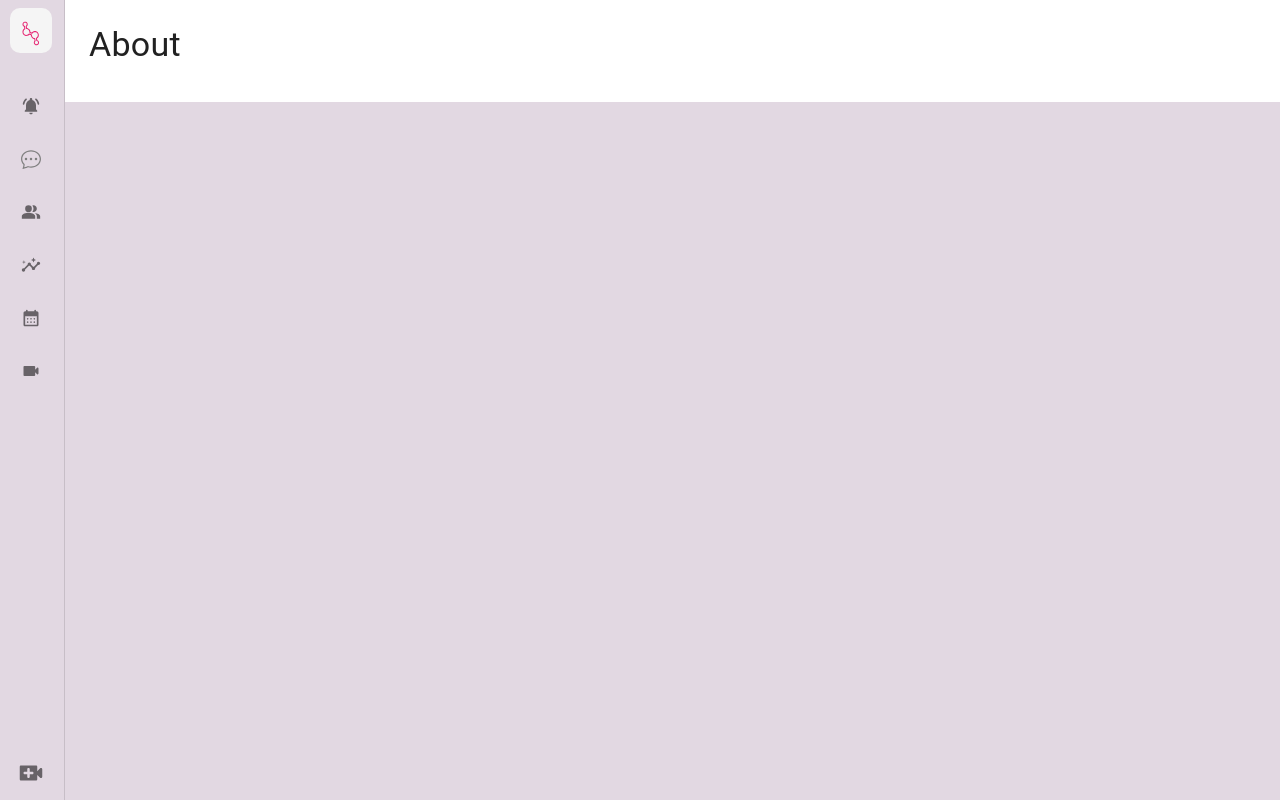
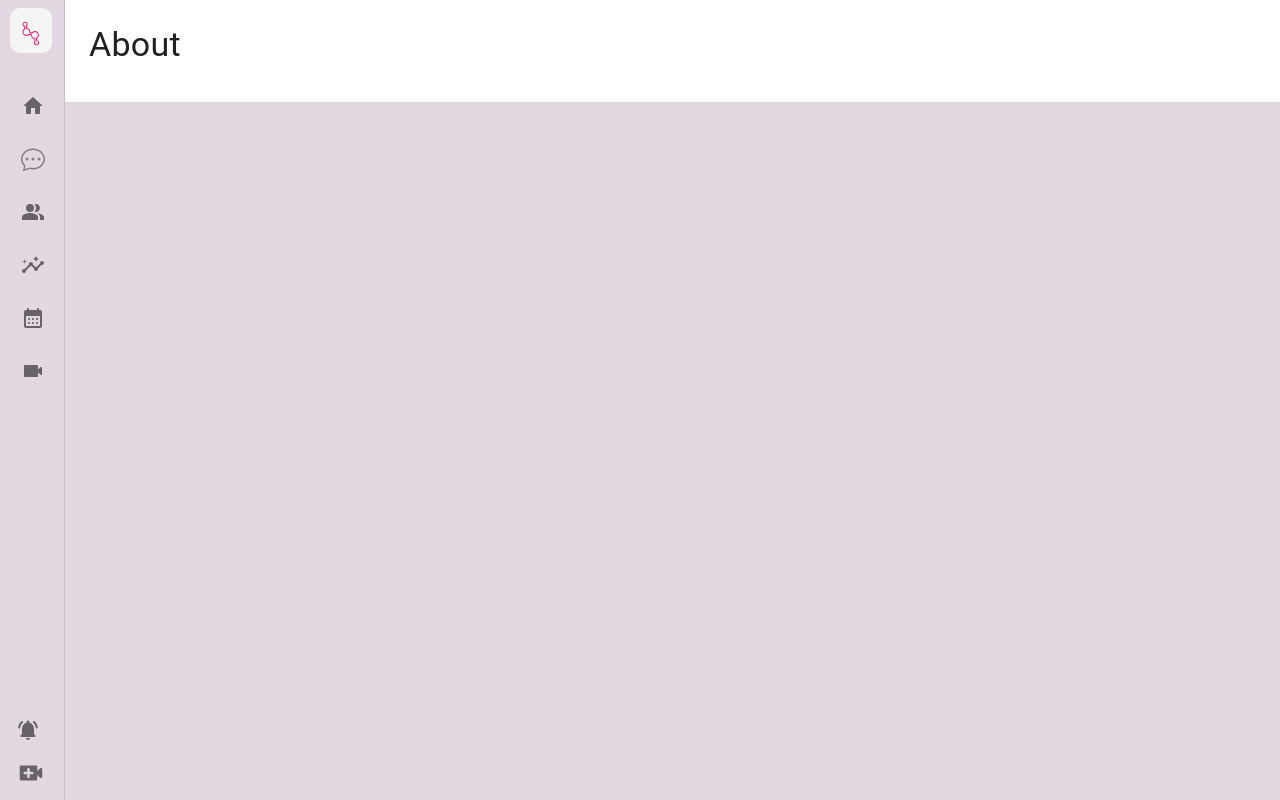
Before and after one commit to RamazaniMwemedi/Covale-Web-Version, a Next.js app in the folder soga/: page /about in a window 1280 px wide. Built offline with nearby package versions, Linux system fonts and the light colour scheme.

Commit message:
Adjusted the fontSize of main icon at DrawerComponet

```diff
--- a/soga/pages/components/DrawerComponent.js
+++ b/soga/pages/components/DrawerComponent.js
@@ -15,7 +15,8 @@ import VideocamRoundedIcon from "@mui/icons-material/VideocamRounded";
 import Tooltip from "@mui/material/Tooltip";
 import PeopleAltIcon from "@mui/icons-material/PeopleAlt";
 import InsightsSharpIcon from "@mui/icons-material/InsightsSharp";
-import NotificationsActiveRoundedIcon from '@mui/icons-material/NotificationsActiveRounded';
+import NotificationsActiveRoundedIcon from "@mui/icons-material/NotificationsActiveRounded";
+import HomeRoundedIcon from "@mui/icons-material/HomeRounded";
 
 import Logo from "../../assets/Logo";
 import NewMeet from "./NewMeet";
@@ -59,12 +60,13 @@ export default function DrawerComponent({ signoutHandler, user }) {
   const theme = useTheme();
 
   const [open, setOpen] = useState(false);
+  const [home, setHome] = useState("");
   const [chatColor, setChatColor] = useState("gray");
   const [peopleColor, setPeopleColor] = useState("gray");
   const [calendar, setCalendar] = useState("gray");
   const [meet, setMeet] = useState("gray");
   // Background color
-  const [notificationBackground, setNotificationBackground] = useState("")
+  const [homeBackground, setHomeBackground] = useState("");
   const [chatBackgroundColor, setChatBackgroundColor] = useState("");
   const [peopleBackgroundColor, setPeopleBackgroundColor] = useState("");
   const [calenderBackgroundColor, setCalenderBackgroundColor] = useState("");
@@ -114,7 +116,7 @@ export default function DrawerComponent({ signoutHandler, user }) {
       setCalenderBackgroundColor("");
       setMeetBackgroundColor(theme.colors.drawerBackground);
     }
-  }, [router.pathname,theme]);
+  }, [router.pathname, theme]);
 
   return (
     <>
@@ -144,26 +146,27 @@ export default function DrawerComponent({ signoutHandler, user }) {
                 <Logo width={50} height={50} />
               </Box>
               <br />
-              <Tooltip title="Notifications" placement="right-start">
+              {/* Home */}
+              <Tooltip title="Home" placement="right-start">
                 <ListItemButton
                   button
                   onClick={() => {
-                    router.push("/notifications");
+                    router.push("/home");
                   }}
                   sx={{
                     borderRadius: "10px",
                     margin: "5px",
-                    backgroundColor: notificationBackground,
+                    backgroundColor: homeBackground,
                   }}
                 >
-                  <ListItemIcon
-                  >
-                    <NotificationsActiveRoundedIcon fontSize="small" />
+                  <ListItemIcon>
+                    <HomeRoundedIcon fontSize="medium" color={home} />
                   </ListItemIcon>
                   <ListItemText primary="Chats" />
                   <Typography variant="caption">Chat</Typography>
                 </ListItemButton>
               </Tooltip>
+              {/* Chats */}
               <Tooltip title="Chats" placement="right-start">
                 <ListItemButton
                   button
@@ -179,8 +182,8 @@ export default function DrawerComponent({ signoutHandler, user }) {
                   <ListItemIcon>
                     <svg
                       xmlns="http://www.w3.org/2000/svg"
-                      width="20"
-                      height="20"
+                      width="24"
+                      height="24"
                       fill={chatColor}
                       // class="bi bi-chat-dots"
                       viewBox="0 0 16 16"
@@ -192,6 +195,7 @@ export default function DrawerComponent({ signoutHandler, user }) {
                   <ListItemText primary="Chats" />
                 </ListItemButton>
               </Tooltip>
+              {/* People */}
               <Tooltip title="People" placement="right-start">
                 <ListItemButton
                   button
@@ -205,11 +209,12 @@ export default function DrawerComponent({ signoutHandler, user }) {
                   }}
                 >
                   <ListItemIcon>
-                    <PeopleAltIcon fontSize="small" color={peopleColor} />
+                    <PeopleAltIcon fontSize="medium" color={peopleColor} />
                   </ListItemIcon>
                   <ListItemText primary="People" />
                 </ListItemButton>
               </Tooltip>
+              {/* Insight */}
               <Tooltip title="Insight" placement="right-start">
                 <ListItemButton
                   button
@@ -223,11 +228,12 @@ export default function DrawerComponent({ signoutHandler, user }) {
                   }}
                 >
                   <ListItemIcon>
-                    <InsightsSharpIcon fontSize="small" color={peopleColor} />
+                    <InsightsSharpIcon fontSize="medium" color={peopleColor} />
                   </ListItemIcon>
                   <ListItemText primary="People" />
                 </ListItemButton>
               </Tooltip>
+              {/* Calendar */}
               <Tooltip title="Calendar" placement="right-start">
                 <ListItemButton
                   button
@@ -242,7 +248,7 @@ export default function DrawerComponent({ signoutHandler, user }) {
                 >
                   <ListItemIcon>
                     <CalendarMonthRoundedIcon
-                      fontSize="small"
+                      fontSize="medium"
                       color={calendar}
                     />
                   </ListItemIcon>
@@ -263,7 +269,7 @@ export default function DrawerComponent({ signoutHandler, user }) {
                   }}
                 >
                   <ListItemIcon>
-                    <VideocamRoundedIcon fontSize="small" color={meet} />
+                    <VideocamRoundedIcon fontSize="medium" color={meet} />
                   </ListItemIcon>
                   <ListItemText primary="Calender" />
                 </ListItemButton>
@@ -277,7 +283,9 @@ export default function DrawerComponent({ signoutHandler, user }) {
               left: 8,
             }}
           >
-            {" "}
+            <IconButton>
+              <NotificationsActiveRoundedIcon fontSize="medium" />
+            </IconButton>
             <Box>
               <Tooltip title="Join">
                 <NewMeet />
```
